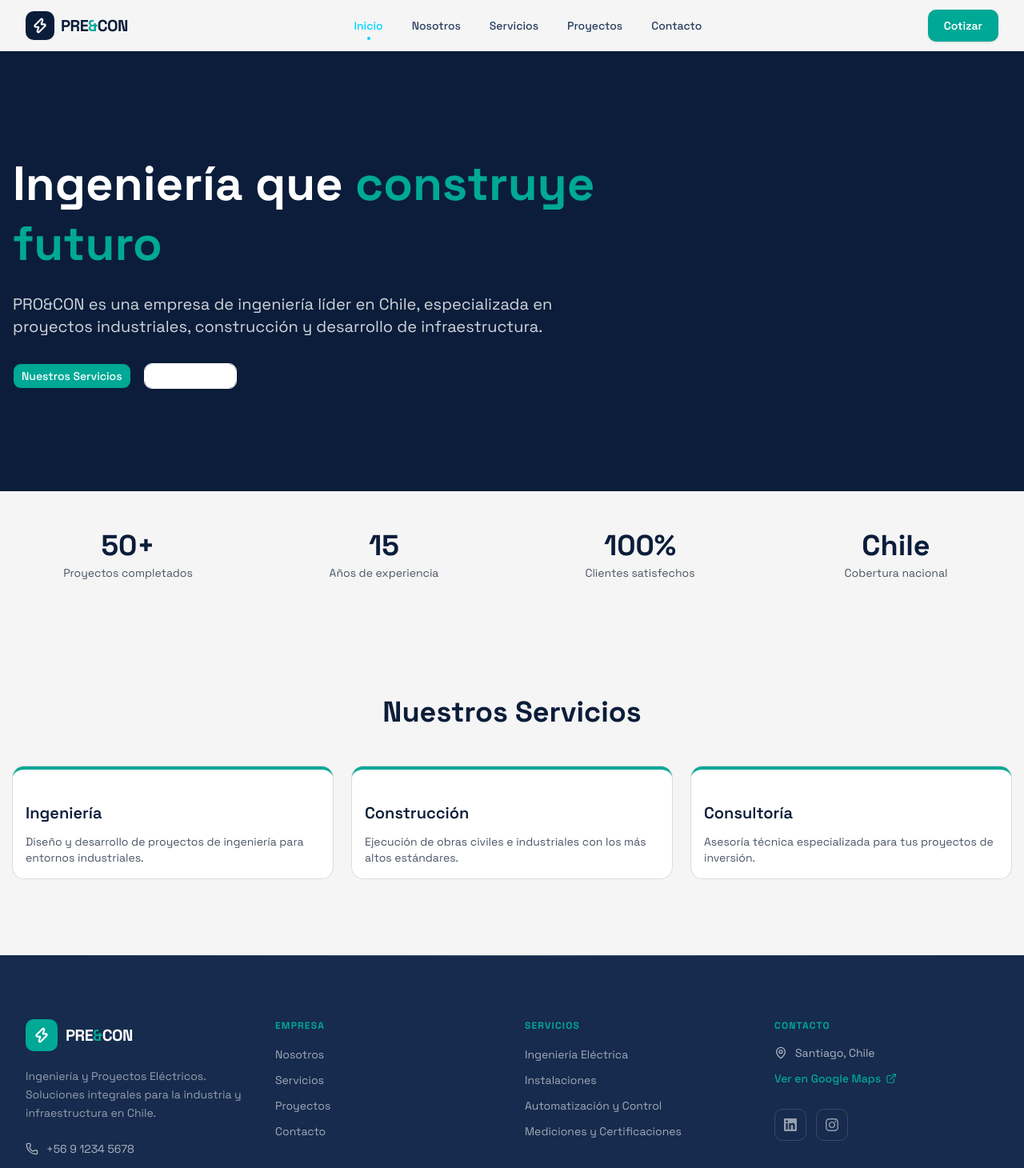
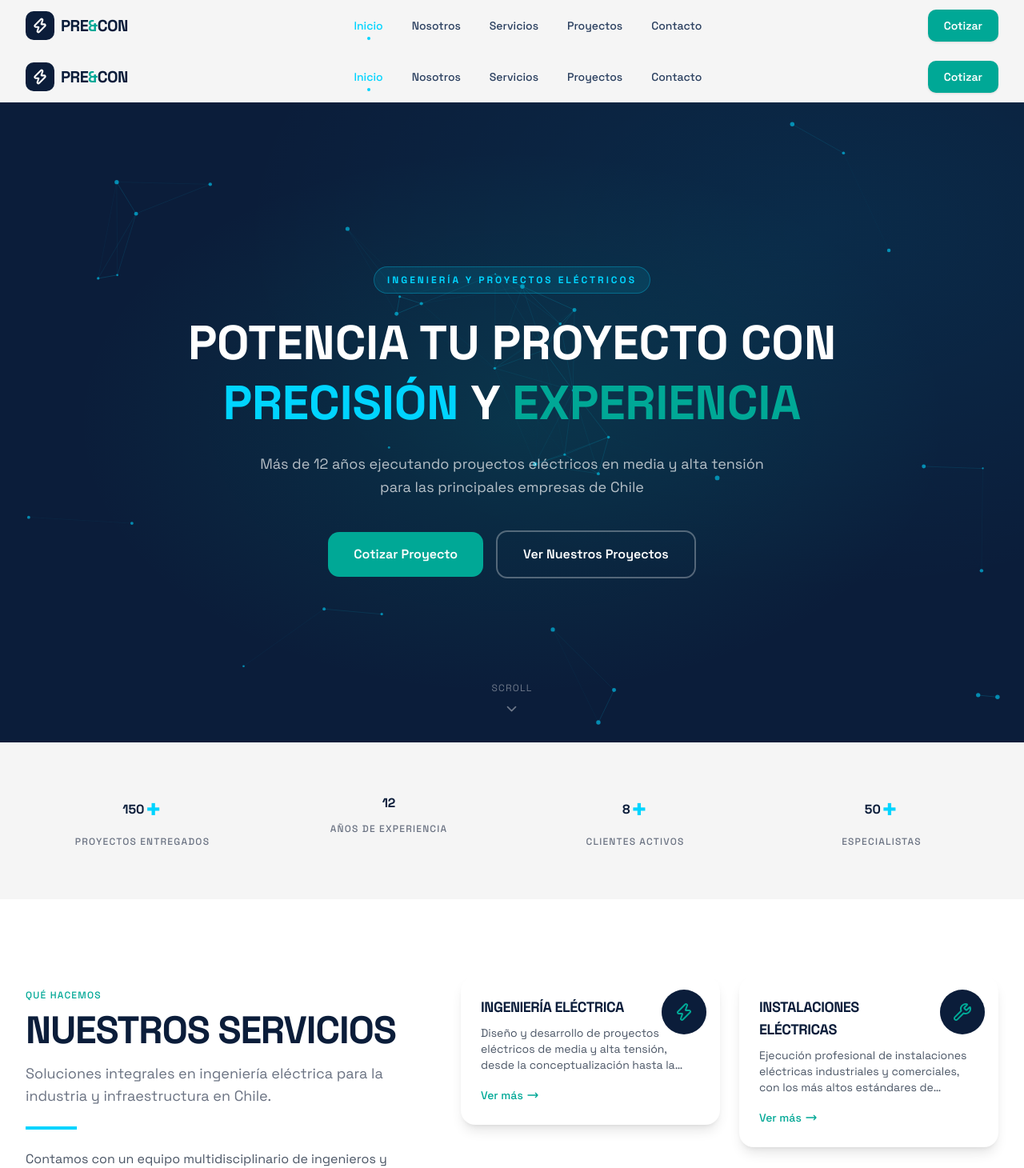
Before and after one commit to chrx3/katemi-web, a Next.js app: page / in a window 1280 px wide. Shown: the top 1460 px of the page at 80% size. Built offline with nearby package versions, Linux system fonts and the light colour scheme.

Commit message:
feat: build complete home page with all sections

```diff
--- /dev/null
+++ b/src/app/(main)/page.tsx
@@ -0,0 +1,32 @@
+import type { Metadata } from 'next';
+import HeroSection from '@/components/sections/HeroSection';
+import StatsBar from '@/components/sections/StatsBar';
+import ServicesPreview from '@/components/sections/ServicesPreview';
+import FeaturedProjects from '@/components/sections/FeaturedProjects';
+import ClientsMarquee from '@/components/sections/ClientsMarquee';
+import CTABanner from '@/components/sections/CTABanner';
+import Footer from '@/components/layout/Footer';
+import Navbar from '@/components/layout/Navbar';
+
+export const metadata: Metadata = {
+  title: 'PRE&CON — Ingeniería y Proyectos Eléctricos',
+  description:
+    'PRE&CON es una empresa líder en ingeniería y proyectos eléctricos en Chile. Más de 12 años ejecutando proyectos en media y alta tensión para las principales empresas del sector.',
+};
+
+export default function HomePage() {
+  return (
+    <div className="flex flex-col min-h-screen">
+      <Navbar />
+      <main>
+        <HeroSection />
+        <StatsBar />
+        <ServicesPreview />
+        <FeaturedProjects />
+        <ClientsMarquee />
+        <CTABanner />
+      </main>
+      <Footer />
+    </div>
+  );
+}
```
